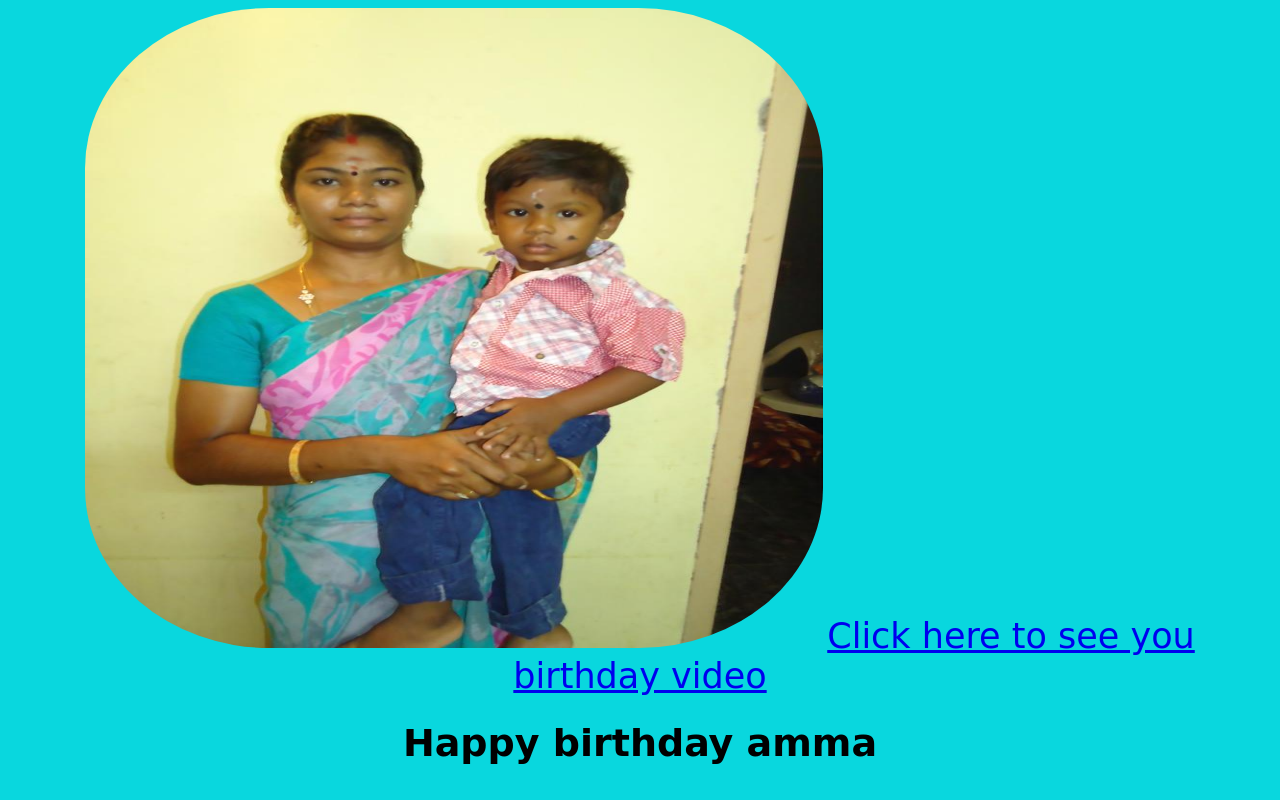
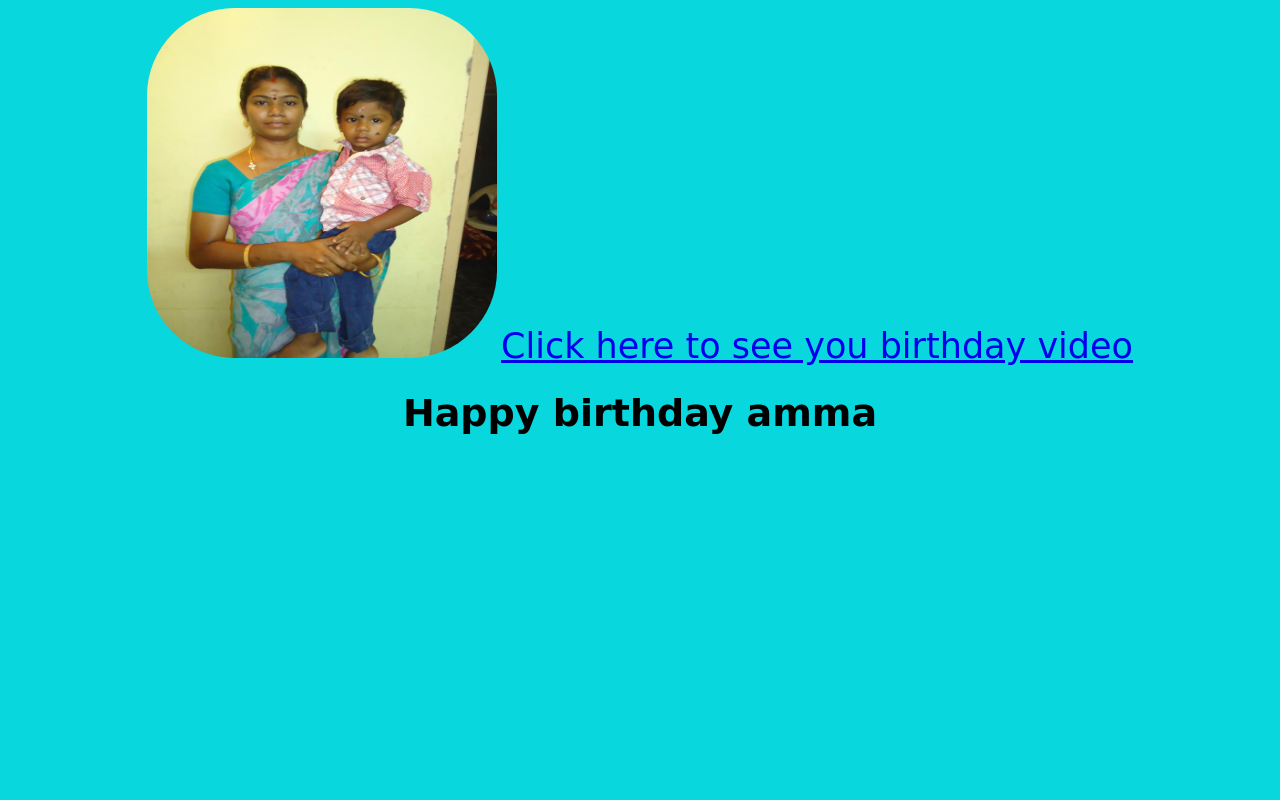
Before and after one commit to Naveen-sk09/happy_37_birthday_amma, a plain HTML site: page index.html in a window 1280 px wide. Drawn offline with Linux system fonts and the light colour scheme.

Commit message:
Add files via upload

```diff
--- a/style.css
+++ b/style.css
@@ -1,13 +1,13 @@
 img{
-    width: 738px;
-    height: 640px;
+    width: 350px;
+    height: 350px;
     border-radius: 25%;
 
 
 }
 body{
     text-align: center;
-    background-color:#09d7de
+    background-color:#09d7de ;
 
 
 }
```
